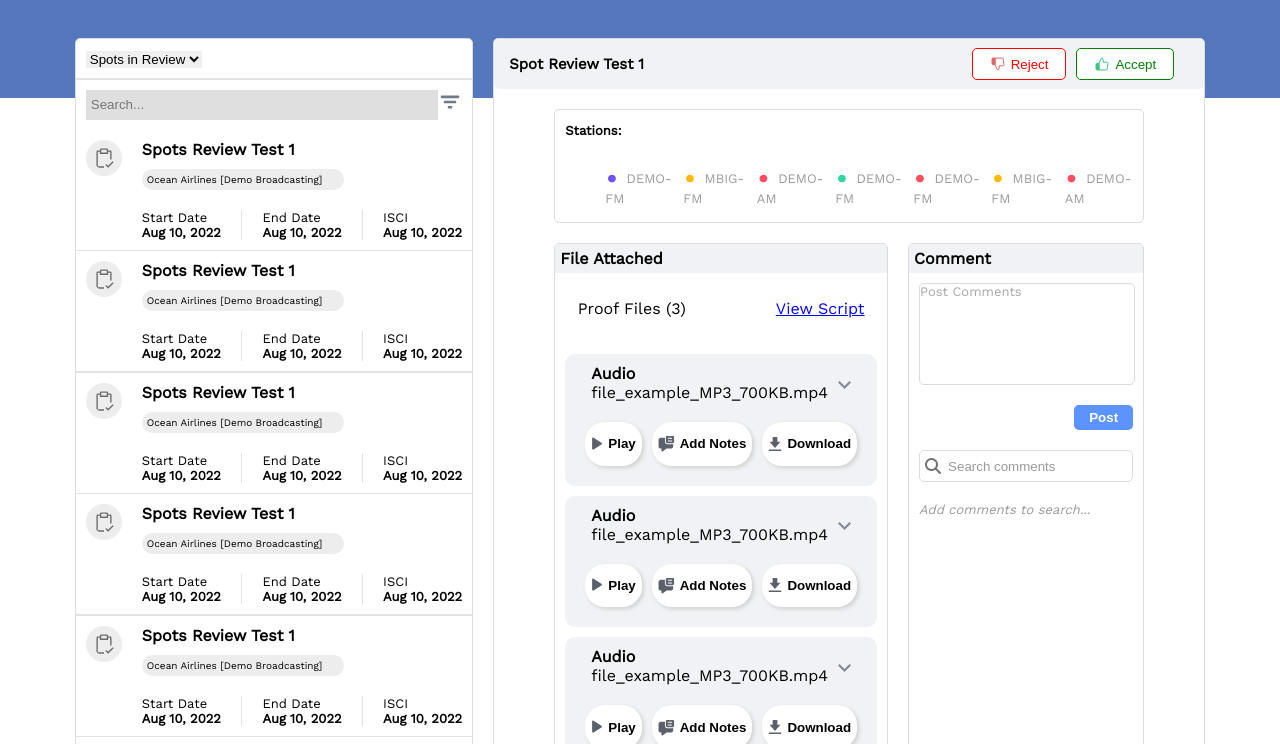
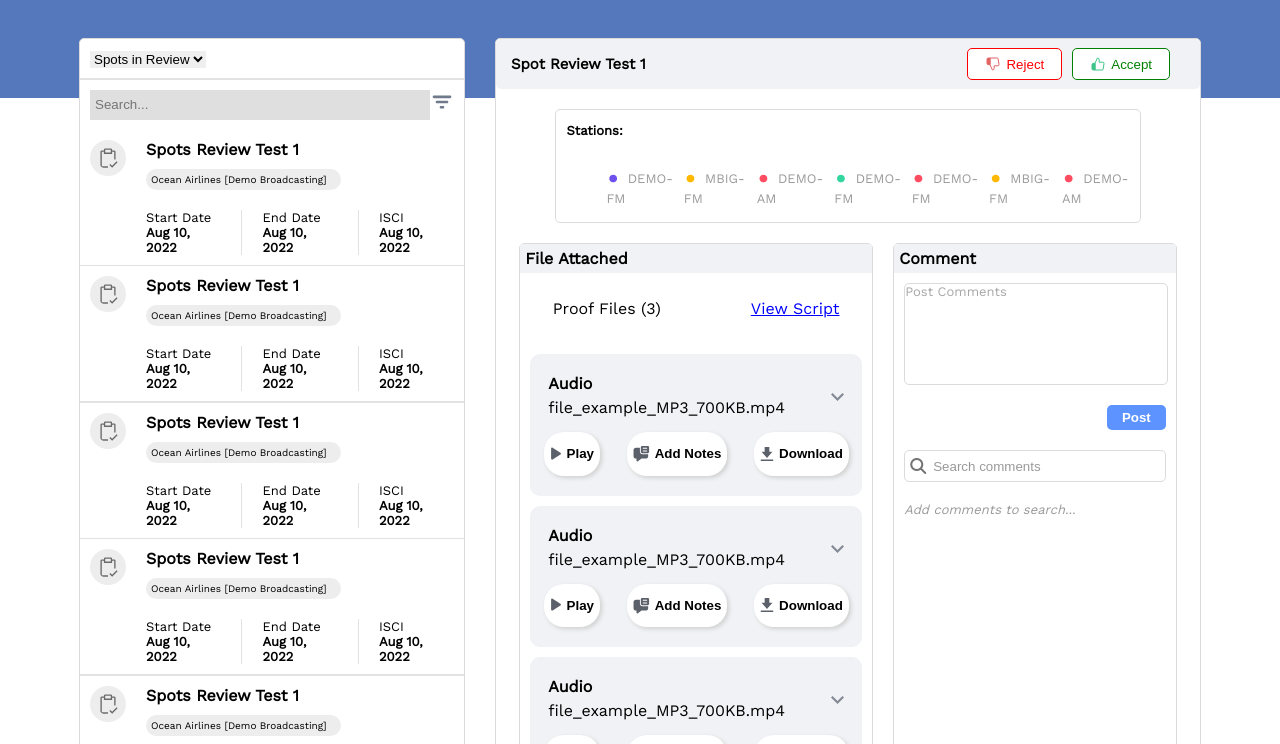
Before and after one commit to sijalzahra/Vcreative, a plain HTML site: page index.html in a window 1280 px wide. Shown: the part 172-916 px from the top of the page. Drawn offline with nearby package versions, Linux system fonts and the light colour scheme.

Commit message:
initial commit

```diff
--- a/style.css
+++ b/style.css
@@ -72,16 +72,18 @@ padding: 5px;
 
 .whole-container{
     display: flex;
-    gap: 20px;
+    gap: 30px;
     justify-content: center;
     margin-top: -60px;
     position: relative;
+    width: 100%;
 }
 
 .left{
     border: 0.5px solid rgb(219, 219, 219);
     border-radius: 5px;
     background-color: white;
+    width: 30%;
 }
 
 .selector{
@@ -203,6 +205,7 @@ padding: 5px;
     flex-direction: column;
     align-items: center;
     gap: 20px;
+    width: 55%;
 }
 
 .right-header{
@@ -320,13 +323,24 @@ padding: 5px;
 
 .right-lower{
   display: flex;
+  justify-content: center;
   gap: 20px;
+  width: 100%;
 }
 
 .lower-left , .lower-right{
   border: 0.5px solid rgb(219, 219, 219);
   border-radius: 5px;
 }
+
+.lower-left{
+  width: 50%;
+}
+
+.lower-right{
+  width: 40%;
+}
+
 
 .file , .comment{
   font-weight: bolder;
@@ -351,6 +365,7 @@ padding: 5px;
 .all-audio{
   display: flex;
   flex-direction: column;
+  justify-content: center;
   gap: 10px;
   padding: 10px;
 }
@@ -360,27 +375,28 @@ padding: 5px;
   flex-direction: column;
   background-color: #f0f2f5;
   border-radius: 10px;
-  padding: 10px;
-  gap: 10px;
+  padding-top: 20px;
+  padding-bottom: 20px;
+  gap: 15px;
 }
 
 .audio{
   display: flex;
   gap: 10px;
   align-items: center;
-  justify-content: center;
+  justify-content: space-around;
 }
 
 .aud{
   display: flex;
   flex-direction: column;
+  gap: 5px;
 }
 
 
 .audio-details{
   display: flex;
-  gap: 10px;
-  padding: 10px;
+  justify-content: space-around;
 }
 
 .audio-buttons{
```
